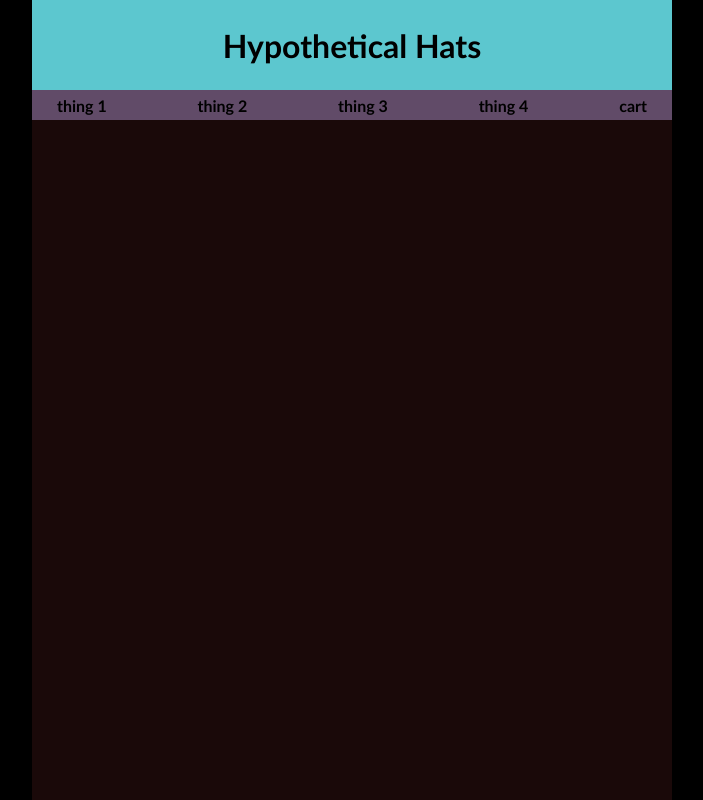
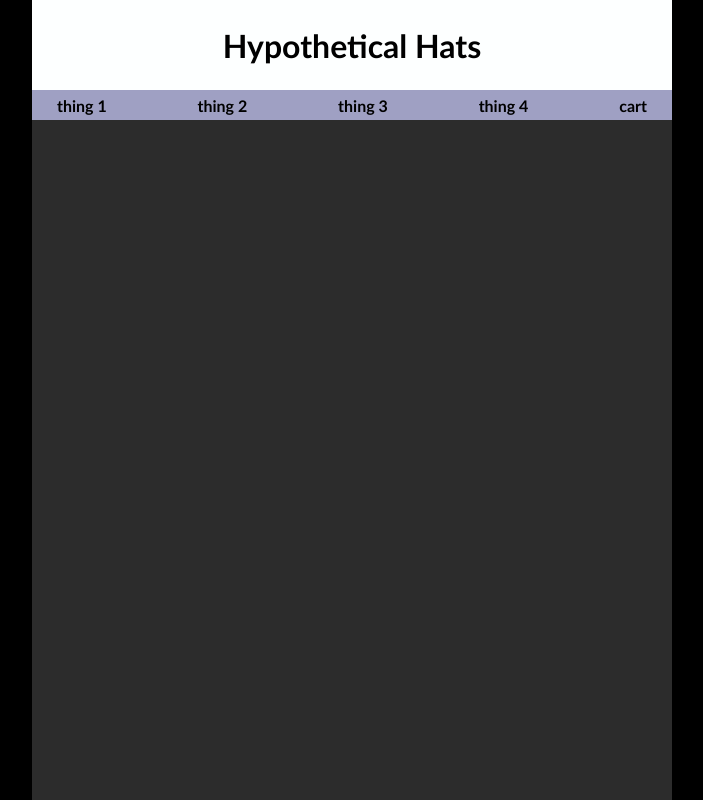
Before and after one commit to jzcdx/ecommerce, a Flask app: template templates/store.html in a window 1280 px wide. Shown: the whole page, without its empty margins (288-991 px from the left). Run offline with Flask 3, Linux system fonts and the light colour scheme; the template is opened without the code that fills it, so the values that code supplies are empty.

Commit message:
created some more visual consistency in the colors

```diff
--- a/static/css/product.css
+++ b/static/css/product.css
@@ -15,7 +15,7 @@ body {
     width:50%;
     height:100%;
 
-    background-color:gainsboro;
+    background-color:#fdffff;
     display:flex;
     flex-direction:row;
     justify-content:space-between;
@@ -24,7 +24,7 @@ body {
 .image-container {
     width:50%;
 
-    background-color:gainsboro;
+    background-color:#fdffff;
 
     justify-content:center;
     align-items:center;
--- a/static/css/store.css
+++ b/static/css/store.css
@@ -40,7 +40,7 @@ body::-webkit-scrollbar {
     width:100%;
     height:25%;
 
-    background-color:#614b68;
+    background-color:#9FA0C3;
     display:flex;
 
 }
@@ -67,7 +67,7 @@ body::-webkit-scrollbar {
 .logo-container {
     height:75%;
     width:100%;
-    background-color:#5CC7CF;
+    background-color:#fdffff;
 
     display:flex;
     align-items:center; /*hori*/
@@ -95,7 +95,7 @@ body::-webkit-scrollbar {
 .main-area {
     width:100%;
     height:85%;
-    background-color:rgb(26, 9, 9);
+    background-color:rgb(44, 44, 44);
 
     display:flex;
 
@@ -125,7 +125,7 @@ body::-webkit-scrollbar {
 }
 
 .card {
-    background-color: white;
+    background-color: #fdffff;
     font-size:14px;
     height: 150px;
     width: 150px;
@@ -167,7 +167,7 @@ body::-webkit-scrollbar {
 }
 
 .info-container * {
-    color:white;
+    color:#fdffff;
     font-size:10px;
 
     white-space: nowrap;
```
